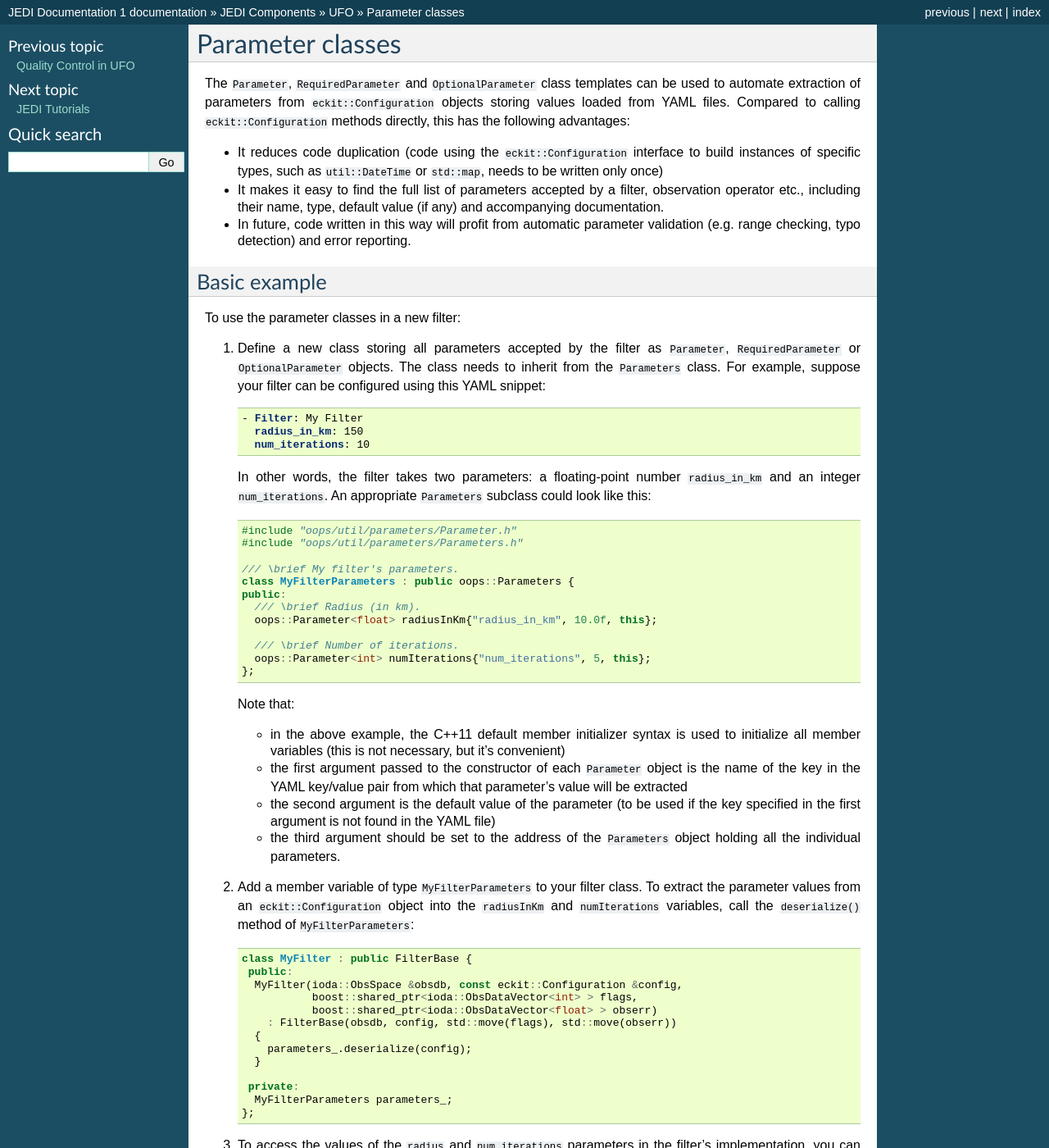
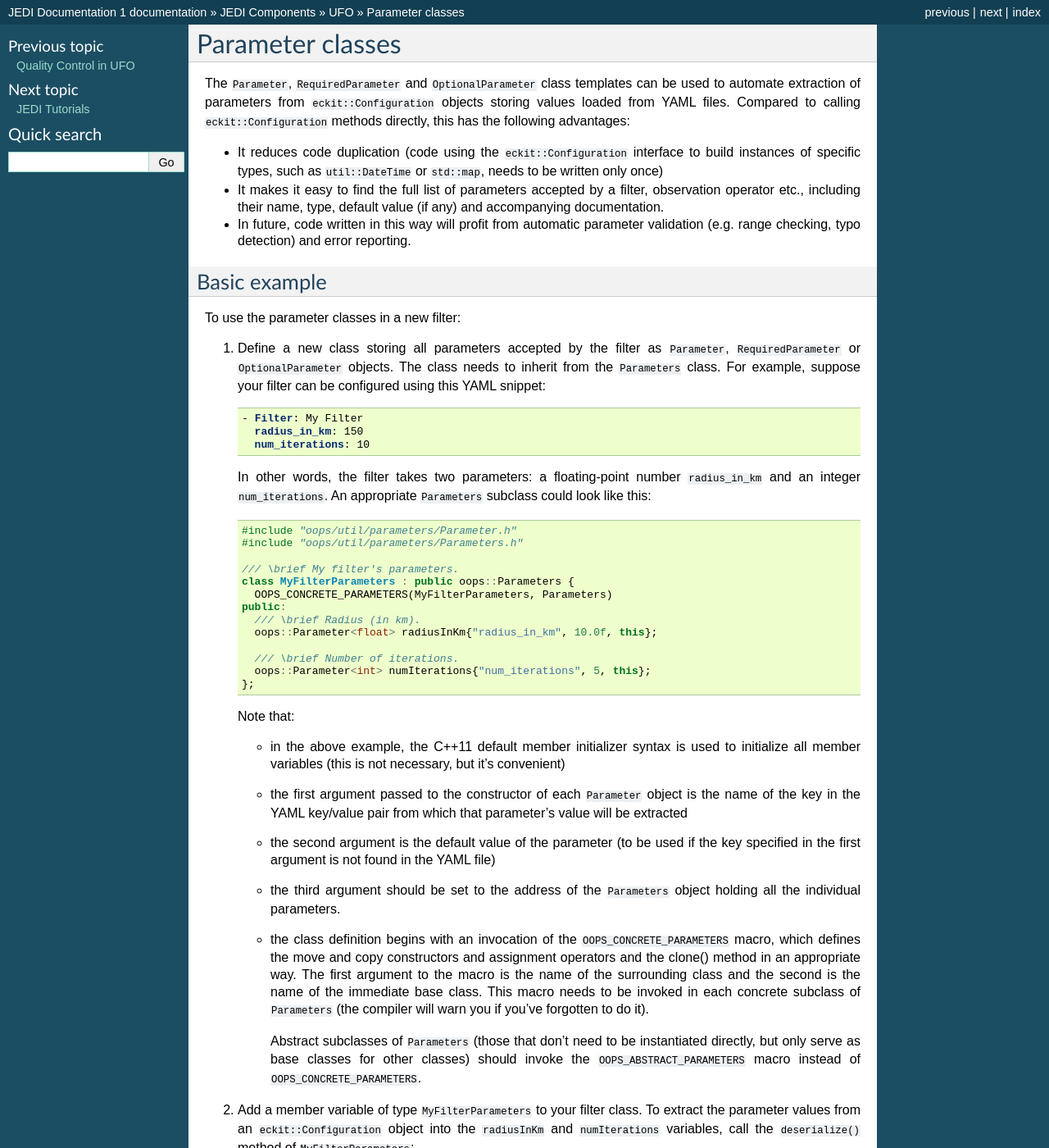
Before and after one commit to JCSDA/jedi-docs, a Sphinx documentation site: the page built from docs/jedi-components/ufo/parameters.rst, in a window 1280 px wide and 1400 px high. Shown: the whole window at 82% size. Built offline with Sphinx 7.4.7, drawn with Linux system fonts in a browser that asks for light colours; some of the changed text lies outside the part shown.

Commit message:
Added information about the OOPS_*_PARAMETERS macros to the parameters documentation.

```diff
--- a/docs/jedi-components/ufo/parameters.rst
+++ b/docs/jedi-components/ufo/parameters.rst
@@ -33,6 +33,7 @@ To use the parameter classes in a new filter:
 
       /// \brief My filter's parameters.
       class MyFilterParameters : public oops::Parameters {
+        OOPS_CONCRETE_PARAMETERS(MyFilterParameters, Parameters)
       public:
         /// \brief Radius (in km).
         oops::Parameter<float> radiusInKm{"radius_in_km", 10.0f, this};
@@ -51,6 +52,10 @@ To use the parameter classes in a new filter:
    * the second argument is the default value of the parameter (to be used if the key specified in the first argument is not found in the YAML file)
 
    * the third argument should be set to the address of the :code:`Parameters` object holding all the individual parameters.
+
+   * the class definition begins with an invocation of the :code:`OOPS_CONCRETE_PARAMETERS` macro, which defines the move and copy constructors and assignment operators and the clone() method in an appropriate way. The first argument to the macro is the name of the surrounding class and the second is the name of the immediate base class. This macro needs to be invoked in each concrete subclass of :code:`Parameters` (the compiler will warn you if you've forgotten to do it).
+
+     Abstract subclasses of :code:`Parameters` (those that don't need to be instantiated directly, but only serve as base classes for other classes) should invoke the :code:`OOPS_ABSTRACT_PARAMETERS` macro instead of :code:`OOPS_CONCRETE_PARAMETERS`.
 
 2. Add a member variable of type :code:`MyFilterParameters` to your filter class. To extract the parameter values from an :code:`eckit::Configuration` object into the :code:`radiusInKm` and :code:`numIterations` variables, call the :code:`deserialize()` method of :code:`MyFilterParameters`:
 
@@ -105,12 +110,14 @@ one could use the following code:
 .. code:: c++
 
   class RangeParameters : public oops::Parameters {
+    OOPS_CONCRETE_PARAMETERS(RangeParameters, Parameters)
    public:
     oops::Parameter<float> min{"min", std::numeric_limits<float>::lowest(), this};
     oops::Parameter<float> max{"max", std::numeric_limits<float>::max(), this};
   };
 
   class LatLonRangeParameters : public oops::Parameters {
+    OOPS_CONCRETE_PARAMETERS(LatLonRangeParameters, Parameters)
    public:
     oops::Parameter<RangeParameters> latitudes{"latitudes", {}, this};
     oops::Parameter<RangeParameters> longitudes{"longitudes", {}, this};
@@ -136,6 +143,7 @@ As an example, a thinning filter might allow the user to optionally specify a va
   #include "ufo/utils/parameters/ParameterTraitsVariable.h"
 
   class MyFilterParameters : public oops::Parameters {
+    OOPS_CONCRETE_PARAMETERS(MyFilterParameters, Parameters)
    public:
     oops::OptionalParameter<ufo::Variable> priorityVariable{"priority_variable", this};
     oops::RequiredParameter<int> maxNumRetainedObs{"max_num_retained_obs", this};
```
